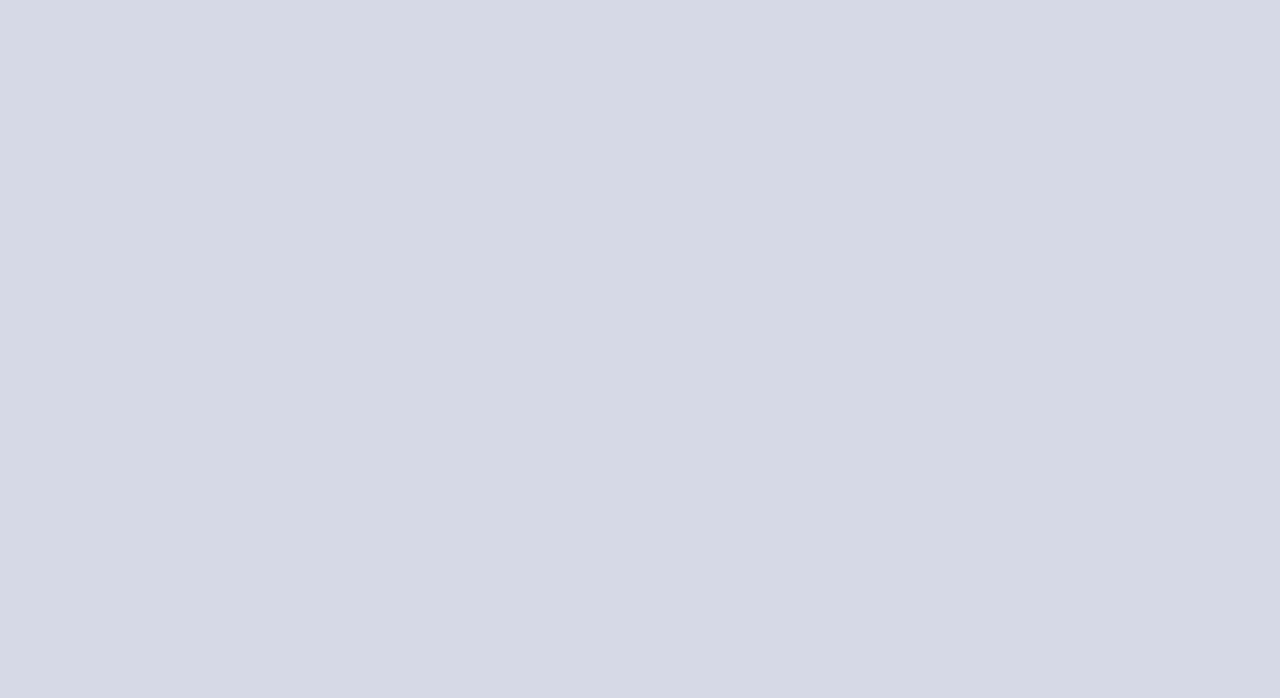
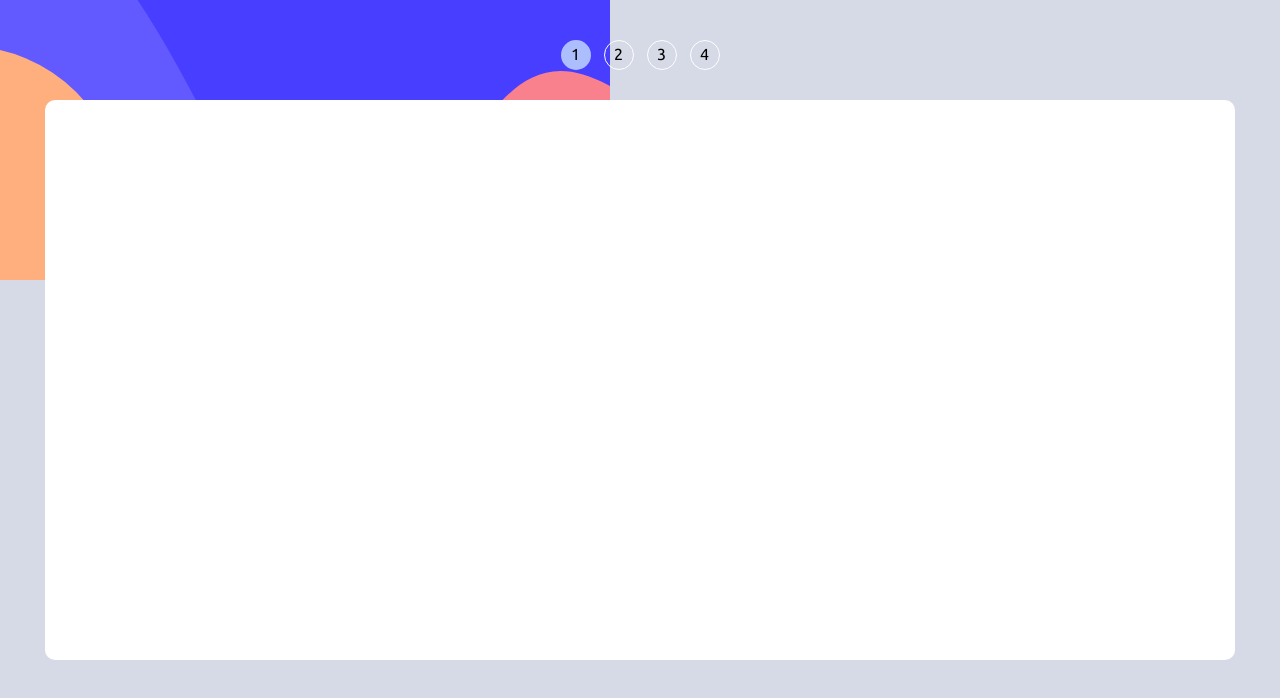
Before and after one commit to mohammed-sarhad-ahmed/multi-step-form, a React (Vite) app: page /stepone in a window 1280 px wide. Shown: the top 698 px of the page. Built offline with nearby package versions, Linux system fonts and the light colour scheme.

Commit message:
finish sidebar component for moblie

```diff
--- a/package.json
+++ b/package.json
@@ -11,7 +11,8 @@
   },
   "dependencies": {
     "react": "^18.2.0",
-    "react-dom": "^18.2.0"
+    "react-dom": "^18.2.0",
+    "react-router-dom": "^6.21.3"
   },
   "devDependencies": {
     "@types/react": "^18.2.43",
--- a/src/App.jsx
+++ b/src/App.jsx
@@ -1,5 +1,25 @@
+import { BrowserRouter, Navigate, Route, Routes } from "react-router-dom";
+import StepOne from "./pages/StepOne/StepOne.jsx";
+import StepTwo from "./pages/StepTwo/StepTwo.jsx";
+import StepThree from "./pages/StepThree/StepThree.jsx";
+import StepFour from "./pages/StepFour/StepFour.jsx";
+import SideBar from "./components/SideBar/SideBar.jsx";
+
 function App() {
-  return <div></div>;
+  return (
+    <div>
+      <BrowserRouter>
+        <SideBar />
+        <Routes>
+          <Route index element={<Navigate replace to="stepone" />} />
+          <Route path="stepone" element={<StepOne />} />
+          <Route path="steptwo" element={<StepTwo />} />
+          <Route path="stepthree" element={<StepThree />} />
+          <Route path="stepfour" element={<StepFour />} />
+        </Routes>
+      </BrowserRouter>
+    </div>
+  );
 }
 
 export default App;
--- /dev/null
+++ b/src/components/PaginationButton/PaginationButton.jsx
@@ -0,0 +1,14 @@
+import { NavLink } from "react-router-dom";
+import styles from "./PaginationButton.module.css";
+
+function PaginationButton({ step, number }) {
+  return (
+    <li className={styles.button}>
+      <NavLink to={step} className={styles.navLink}>
+        {number}{" "}
+      </NavLink>
+    </li>
+  );
+}
+
+export default PaginationButton;
--- /dev/null
+++ b/src/components/PaginationButton/PaginationButton.module.css
@@ -0,0 +1,19 @@
+.button {
+  width: 3rem;
+  height: 3rem;
+}
+
+.navLink {
+  display: flex;
+  justify-content: center;
+  align-items: center;
+  height: 100%;
+  width: 100%;
+  border-radius: 50%;
+  border: 1px solid var(--color-secondary--white);
+}
+
+:global(.active) {
+  background-color: var(--color-primary--pastel);
+  border: none;
+}
--- /dev/null
+++ b/src/components/SideBar/SideBar.jsx
@@ -0,0 +1,35 @@
+import styles from "./SideBar.module.css";
+import PaginationButton from "../PaginationButton/PaginationButton";
+
+const buttons = Array.from({ length: 4 }, (_, index) => {
+  let step;
+  if (index === 0) step = "/stepone";
+  if (index === 1) step = "/steptwo";
+  if (index === 2) step = "/stepthree";
+  if (index === 3) step = "/stepfour";
+  return {
+    id: index,
+    step,
+  };
+});
+
+function SideBar({ children }) {
+  return (
+    <div className={styles.sideBar}>
+      <ul className={styles.nav}>
+        {buttons.map((button) => {
+          return (
+            <PaginationButton
+              key={button.id}
+              step={button.step}
+              number={button.id + 1}
+            />
+          );
+        })}
+      </ul>
+      <div className={styles.contentContainer}>{children}</div>
+    </div>
+  );
+}
+
+export default SideBar;
--- /dev/null
+++ b/src/components/SideBar/SideBar.module.css
@@ -0,0 +1,24 @@
+.sideBar {
+  display: flex;
+  flex-direction: column;
+  align-items: center;
+  background-image: url(../../../public/images/bg-sidebar-mobile.svg);
+  height: 35vh;
+  background-repeat: no-repeat;
+  background-size: contain;
+  gap: 3rem;
+}
+
+.nav {
+  display: flex;
+  gap: 1.3rem;
+  list-style-type: none;
+  margin-top: 4rem;
+}
+
+.contentContainer {
+  min-height: 70vh;
+  background-color: var(--color-secondary--white);
+  width: 93%;
+  border-radius: 1rem;
+}
--- a/src/index.css
+++ b/src/index.css
@@ -9,6 +9,8 @@
   margin: 0;
   padding: 0;
   font: inherit;
+  text-decoration: none;
+  color: inherit;
 }
 
 :root {
```
Also changed, not shown: 1 other file (tests, documents, lock files or other folders).
